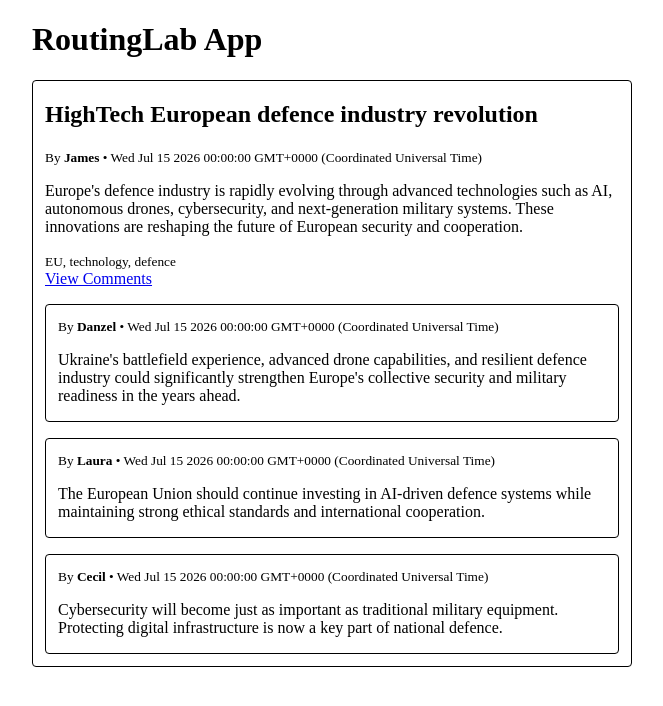
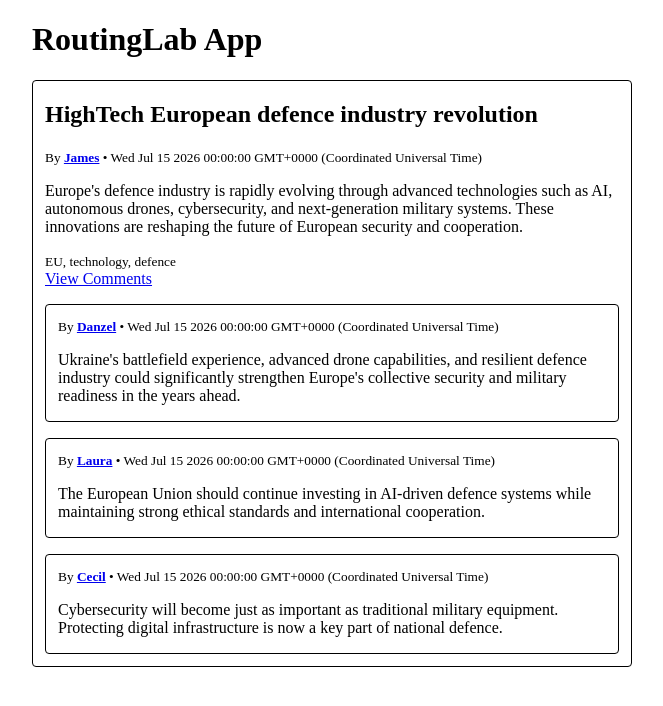
Before and after one commit to Biosaiber/routingLab-app, an Angular app: page /post/1/comments in a window 1280 px wide. Shown: the top 706 px of the page, without its empty margins (308-971 px from the left). Built offline with nearby package versions, Linux system fonts and the light colour scheme; a web font is replaced by a local one.

Commit message:
feat: add user profile navigation

```diff
--- a/src/app/app.routes.ts
+++ b/src/app/app.routes.ts
@@ -2,6 +2,7 @@ import { Routes } from '@angular/router';
 import { PostComponent } from './post/post.component';
 import { PostCommentsComponent } from './post-comments/post-comments.component';
 import { HomeComponent } from './home/home.component';
+import { UserComponent } from './user/user.component';
 
 export const routes: Routes = [
   { path: '', component: HomeComponent },
@@ -14,5 +15,9 @@ export const routes: Routes = [
         component: PostCommentsComponent
       }
     ]
+  },
+  {
+    path: 'user/:id',
+    component: UserComponent
   }
 ];
--- a/src/app/app.ts
+++ b/src/app/app.ts
@@ -1,11 +1,10 @@
 import { Component, signal } from '@angular/core';
-import { HomeComponent } from './home/home.component';
 import { RouterOutlet } from '@angular/router';
 
 
 @Component({
   selector: 'app-root',
-  imports: [HomeComponent, RouterOutlet],
+  imports: [RouterOutlet],
   standalone: true,
   templateUrl: './app.html',
   styleUrl: './app.css'
--- a/src/app/blog.service.ts
+++ b/src/app/blog.service.ts
@@ -62,6 +62,70 @@ export class BlogService {
         },
       ],
       userId: 1
+    },
+    {
+      id: 2,
+      title: 'Artificial Intelligence transforming European logistics',
+      content: `Artificial intelligence is becoming a key driver of Europe's logistics sector. From warehouse automation to predictive supply chain management, AI is helping companies improve efficiency, reduce costs, and respond more quickly to market demands while supporting sustainable economic growth.`,
+      dateCreated: new Date(2026, 6, 20),
+      snippet: 'AI-powered logistics could redefine the future of European supply chains.',
+      tags: ['AI', 'logistics', 'innovation'],
+      comments: [
+        {
+          id: 1,
+          author: 'James',
+          userId: 1,
+          content: `Companies that successfully integrate AI into their logistics operations will gain a significant competitive advantage over the coming decade.`,
+          datePosted: new Date(2026, 6, 21),
+        },
+        {
+          id: 2,
+          author: 'Terry',
+          userId: 3,
+          content: `Automation should support workers rather than replace them. Training employees alongside new technologies will be essential.`,
+          datePosted: new Date(2026, 6, 22),
+        },
+        {
+          id: 3,
+          author: 'Laura',
+          userId: 2,
+          content: `The biggest challenge will be sharing data securely between companies while protecting customer privacy.`,
+          datePosted: new Date(2026, 6, 23),
+        },
+      ],
+      userId: 2,
+    },
+    {
+      id: 3,
+      title: 'Green energy investments reshape European industry',
+      content: `Across Europe, governments and private companies are accelerating investments in renewable energy, battery technology, and smart electrical grids. These initiatives aim to reduce dependence on fossil fuels while strengthening Europe's industrial competitiveness and long-term energy security.`,
+      dateCreated: new Date(2026, 6, 24),
+      snippet: 'Renewable energy is becoming one of Europe’s strongest economic priorities.',
+      tags: ['energy', 'green', 'Europe'],
+      comments: [
+        {
+          id: 1,
+          author: 'Cecil',
+          userId: 4,
+          content: `Energy independence is just as important as technological innovation. Europe must continue diversifying its energy sources.`,
+          datePosted: new Date(2026, 6, 25),
+        },
+        {
+          id: 2,
+          author: 'James',
+          userId: 1,
+          content: `Battery storage technologies will determine how successful renewable energy projects become over the next decade.`,
+          datePosted: new Date(2026, 6, 26),
+        },
+        {
+          id: 3,
+          author: 'Laura',
+          userId: 2,
+          content: `Sustainability and economic growth can go hand in hand if investments are planned carefully and supported by innovation.`,
+          datePosted: new Date(2026, 6, 27),
+        },
+      ],
+      userId: 3,
     }
   ];
   private defaultBlogPost: BlogPost = {
--- a/src/app/post-comments/post-comments.component.html
+++ b/src/app/post-comments/post-comments.component.html
@@ -2,7 +2,7 @@
 <div class="comment">
 
     <small>
-        By <strong>{{ comment.author }}</strong> • {{ post.dateCreated }}
+        By <strong><a [routerLink]="['/user',comment.userId]">{{ comment.author }}</a></strong> • {{ post.dateCreated }}
     </small>
     <p>{{comment.content}}</p>
 
--- a/src/app/post-comments/post-comments.component.ts
+++ b/src/app/post-comments/post-comments.component.ts
@@ -1,10 +1,11 @@
 import { Component, inject, Input, OnInit } from '@angular/core';
 import { BlogPost } from '../blog-post.interface';
 import { BlogService } from '../blog.service';
+import { RouterLink } from '@angular/router';
 
 @Component({
   selector: 'app-post-comments',
-  imports: [],
+  imports: [RouterLink],
   templateUrl: './post-comments.component.html',
   styleUrl: './post-comments.component.css',
 })
@@ -15,7 +16,6 @@ export class PostCommentsComponent implements OnInit {
   ngOnInit(): void {
     const postId = Number(this.id);
     this.post = this.blogService.getPostById(postId);
-    console.log(postId);
   }
 
 }
--- a/src/app/post/post.component.html
+++ b/src/app/post/post.component.html
@@ -2,7 +2,7 @@
     <h2>{{ post.title }}</h2>
 
     <small>
-        By <strong>{{ author.username }}</strong> • {{ post.dateCreated }}
+        By <strong><a [routerLink]="['/user',author.id]">{{ author.username }}</a></strong> • {{ post.dateCreated }}
     </small>
 
     <p>{{ post.content }}</p>
--- a/src/app/user/user.component.css
+++ b/src/app/user/user.component.css
@@ -0,0 +1,5 @@
+.user {
+    border: 1px solid rgb(0, 0, 0);
+    padding: 0 12px 12px 12px;
+    border-radius: 4px;
+}
--- a/src/app/user/user.component.html
+++ b/src/app/user/user.component.html
@@ -1 +1,4 @@
-<p>user works!</p>
+<div class="user">
+    <h2>{{user.username}}</h2>
+    <p>{{user.bio}}</p>
+</div>
--- a/src/app/user/user.component.ts
+++ b/src/app/user/user.component.ts
@@ -1,4 +1,6 @@
-import { Component } from '@angular/core';
+import { Component, inject, Input, OnInit } from '@angular/core';
+import { User } from '../blog-post.interface';
+import { BlogService } from '../blog.service';
 
 @Component({
   selector: 'app-user',
@@ -6,6 +8,12 @@ import { Component } from '@angular/core';
   templateUrl: './user.component.html',
   styleUrl: './user.component.css',
 })
-export class UserComponent {
-
+export class UserComponent implements OnInit {
+  @Input() id: number = 0;
+  private blogService = inject(BlogService);
+  user!: User;
+  ngOnInit() {
+    const userId = Number(this.id);
+    this.user = this.blogService.getUserById(userId);
+  }
 }
```
